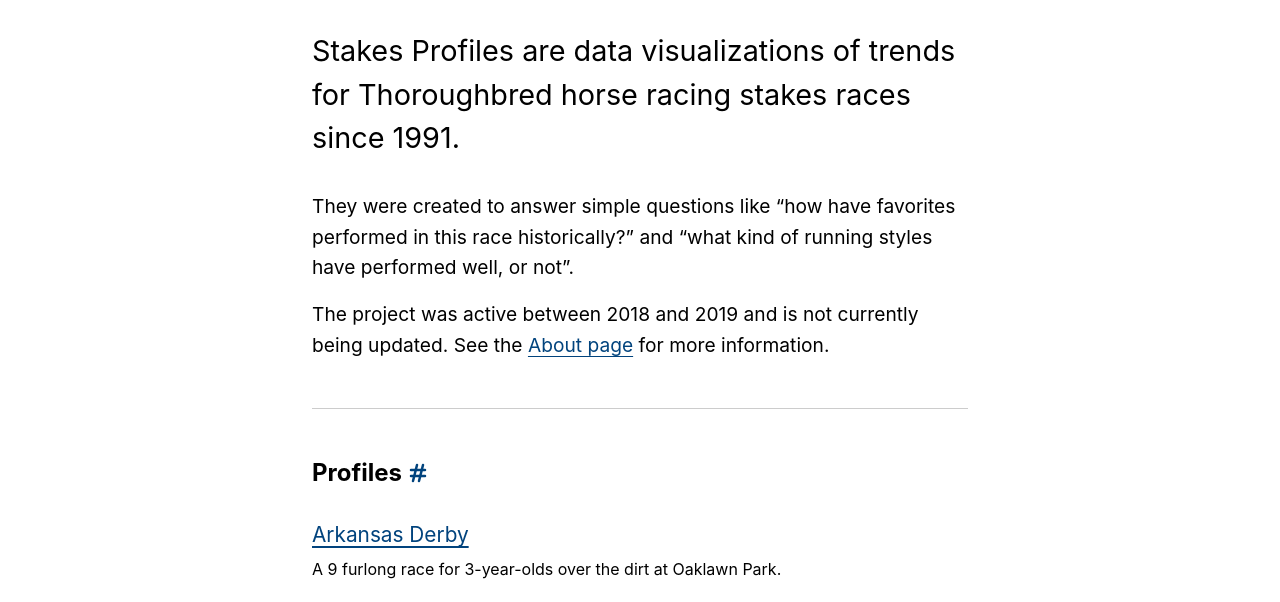
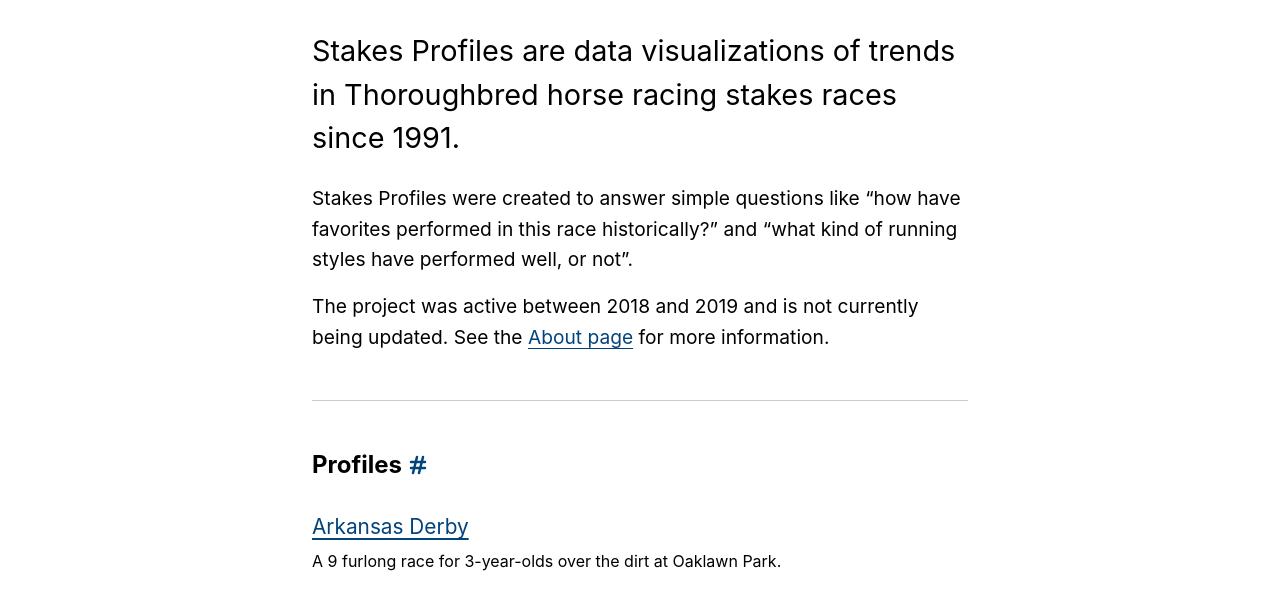
Before and after one commit to superterrific/stakes-profiles, an Eleventy site: page src/index.md in a window 1280 px wide. Shown: the part 168-770 px from the top of the page. Built offline with nearby package versions, Linux system fonts and the light colour scheme; Eleventy itself is replaced by a stand-in of ours; files that its build step writes are made by us from their sources.

Commit message:
Tweaks
Tightened up some wording, removed web monetization and cleaned up a few code formatting bloopers.

```diff
--- a/src/_includes/css/global.css
+++ b/src/_includes/css/global.css
@@ -203,7 +203,7 @@ article > * + * {
 }
 
 .content {
-  --flow-space: 2rem;
+  --flow-space: 1.5rem;
 }
 
 .content p {
@@ -222,7 +222,6 @@ article > * + * {
   justify-content: center;
   margin: 1.5rem auto;
 }
-
 
 /* Wrappers --------------------------------------------------------- */
 .wrapper {
@@ -296,7 +295,7 @@ hr {
   vertical-align: -.5em;
 }
 
-/* menu ------------------------------------------------------------- */
+/* Menu ------------------------------------------------------------- */
 .menu {
   color: inherit;
   border: 0;
--- a/src/_includes/layouts/home.html
+++ b/src/_includes/layouts/home.html
@@ -10,7 +10,7 @@
     <article>
       <h1>{{ title }}</h1>
       <p class="intro-text">
-        Stakes Profiles are data visualizations of trends for Thoroughbred horse racing stakes races since 1991.
+        Stakes Profiles are data visualizations of trends in Thoroughbred horse racing stakes races since 1991.
       </p>
       <div class="flow content">
         {{ content | safe }}
--- a/src/_includes/partials/meta.html
+++ b/src/_includes/partials/meta.html
@@ -31,6 +31,5 @@
 <meta name="twitter:description" content="{{ siteDescription }}" />
 <meta property="og:description" content="{{ siteDescription }}" />
 <meta name="generator" content="Eleventy" />
-<meta name="monetization" content="$ilp.uphold.com/xmqJRMpPdie4" />
 <script defer data-domain="stakes-profiles.com" src="https://plausible.io/js/plausible.js"></script>
 <link rel="icon" href="/img/favicon.png" type="image/png" />
--- a/src/index.md
+++ b/src/index.md
@@ -6,6 +6,6 @@ pagination:
 layout: 'layouts/home.html'
 ---
 
-They were created to answer simple questions like “how have favorites performed in this race historically?” and “what kind of running styles have performed well, or not”.
+Stakes Profiles were created to answer simple questions like “how have favorites performed in this race historically?” and “what kind of running styles have performed well, or not”.
 
 The project was active between 2018 and 2019 and is not currently being updated. See the [About page](/about/) for more information.
```
